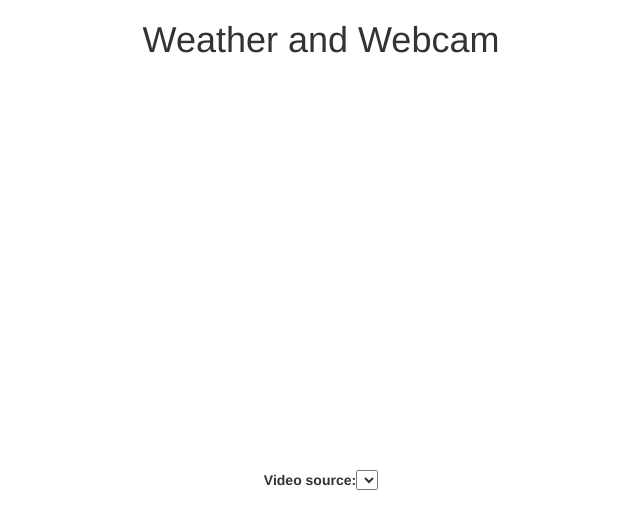
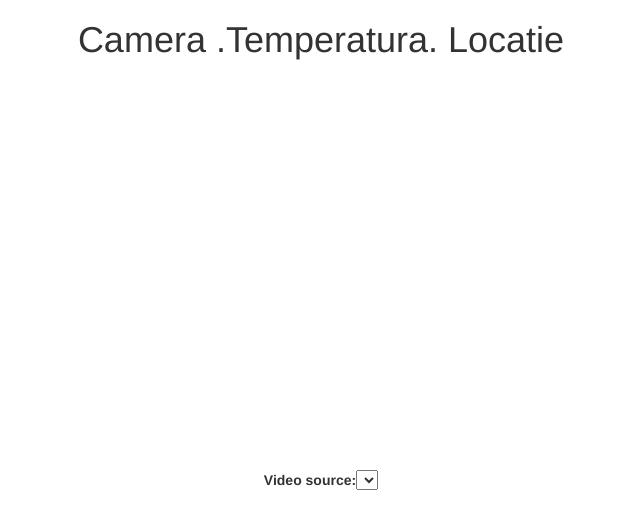
Before and after one commit to xxxtreme/xxxtreme.github.io, a plain HTML site: page html5/index.html in a window 1280 px wide. Shown: the whole page, without its empty margins (319-959 px from the left). Drawn offline with nearby package versions, Linux system fonts and the light colour scheme.

Commit message:
Add files via upload

```diff
--- a/html5/index.html
+++ b/html5/index.html
@@ -5,12 +5,12 @@
   <meta http-equiv="X-UA-Compatible" content="ie=edge">
   <link rel="stylesheet" href="https://maxcdn.bootstrapcdn.com/bootstrap/3.3.7/css/bootstrap.min.css" integrity="sha384-BVYiiSIFeK1dGmJRAkycuHAHRg32OmUcww7on3RYdg4Va+PmSTsz/K68vbdEjh4u" crossorigin="anonymous">
   <link rel="stylesheet" href="style.css">
-  <title>Weather Webcam</title>
+  <title>Camera.Temperatura.Locatie</title>
 </head>
 <body>
 	<div class="container">
 
-		<h1>Weather and Webcam</h1>
+		<h1>Camera .Temperatura. Locatie</h1>
 		<div class="row">
 			<div id="weather">
 				<div id="city"></div>
```
